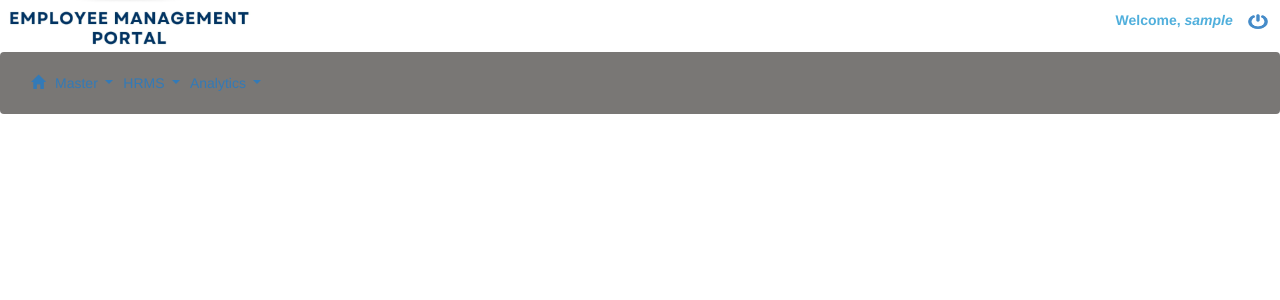
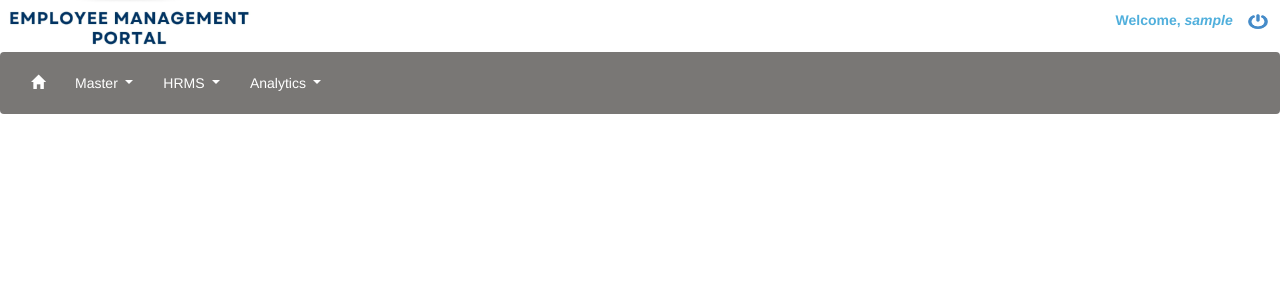
Before and after one commit to mayurkarale34/employee_management, a Python web app: template templates/home.html in a window 1280 px wide. Shown: the top 300 px of the page. Run offline with Jinja, Linux system fonts and the light colour scheme; the template is opened without the code that fills it: most values are stand-ins (such as "Sample title", 1, 10 or a date in 2020); some libraries are stand-ins or nearby versions.

Commit message:
header fixes

```diff
--- a/templates/home.html
+++ b/templates/home.html
@@ -13,6 +13,13 @@
   <script src="https://code.jquery.com/jquery-3.5.1.slim.min.js"></script>
   <script src="https://cdn.jsdelivr.net/npm/@popperjs/core@2.5.4/dist/umd/popper.min.js"></script>
   <script src="https://stackpath.bootstrapcdn.com/bootstrap/4.5.2/js/bootstrap.min.js"></script>
+
+  <style>
+    .header{
+      color: white;
+      margin-right: 20px;
+    }
+  </style>
 </head>
 <body>
 
@@ -42,12 +49,12 @@
       <div class="collapse navbar-collapse" id="navbarNav">
         <ul class="navbar-nav">
           <li class="nav-item">
-            <a class="nav-link" href="#" role="button">
+            <a class="nav-link header" href="#" role="button">
               <span class="glyphicon glyphicon-home"></span>
             </a>
           </li>
           <li class="nav-item dropdown">
-            <a class="nav-link dropdown-toggle" href="#" id="navbarDropdown1" role="button" data-toggle="dropdown" aria-haspopup="true" aria-expanded="false">
+            <a class="nav-link dropdown-toggle header" href="#" id="navbarDropdown1" role="button" data-toggle="dropdown" aria-haspopup="true" aria-expanded="false">
               Master
             </a>
             <div class="dropdown-menu" aria-labelledby="navbarDropdown1">
@@ -57,21 +64,21 @@
             </div>
           </li>
           <li class="nav-item dropdown">
-            <a class="nav-link dropdown-toggle" href="#" id="navbarDropdown2" role="button" data-toggle="dropdown" aria-haspopup="true" aria-expanded="false">
+            <a class="nav-link dropdown-toggle header" href="#" id="navbarDropdown2" role="button" data-toggle="dropdown" aria-haspopup="true" aria-expanded="false">
               HRMS
             </a>
             <div class="dropdown-menu" aria-labelledby="navbarDropdown2">
-              <a class="dropdown-item" href="#">H1</a>
+              <a class="dropdown-item" href="#">Employee Management</a>
               <a class="dropdown-item" href="#">H2</a>
               <a class="dropdown-item" href="#">H3</a>
             </div>
           </li>
           <li class="nav-item dropdown">
-            <a class="nav-link dropdown-toggle" href="#" id="navbarDropdown3" role="button" data-toggle="dropdown" aria-haspopup="true" aria-expanded="false">
+            <a class="nav-link dropdown-toggle header" href="#" id="navbarDropdown3" role="button" data-toggle="dropdown" aria-haspopup="true" aria-expanded="false">
               Analytics
             </a>
             <div class="dropdown-menu" aria-labelledby="navbarDropdown3">
-              <a class="dropdown-item" href="#">A1</a>
+              <a class="dropdown-item" href="#">Reports</a>
               <a class="dropdown-item" href="#">A2</a>
               <a class="dropdown-item" href="#">A3</a>
             </div>
```
